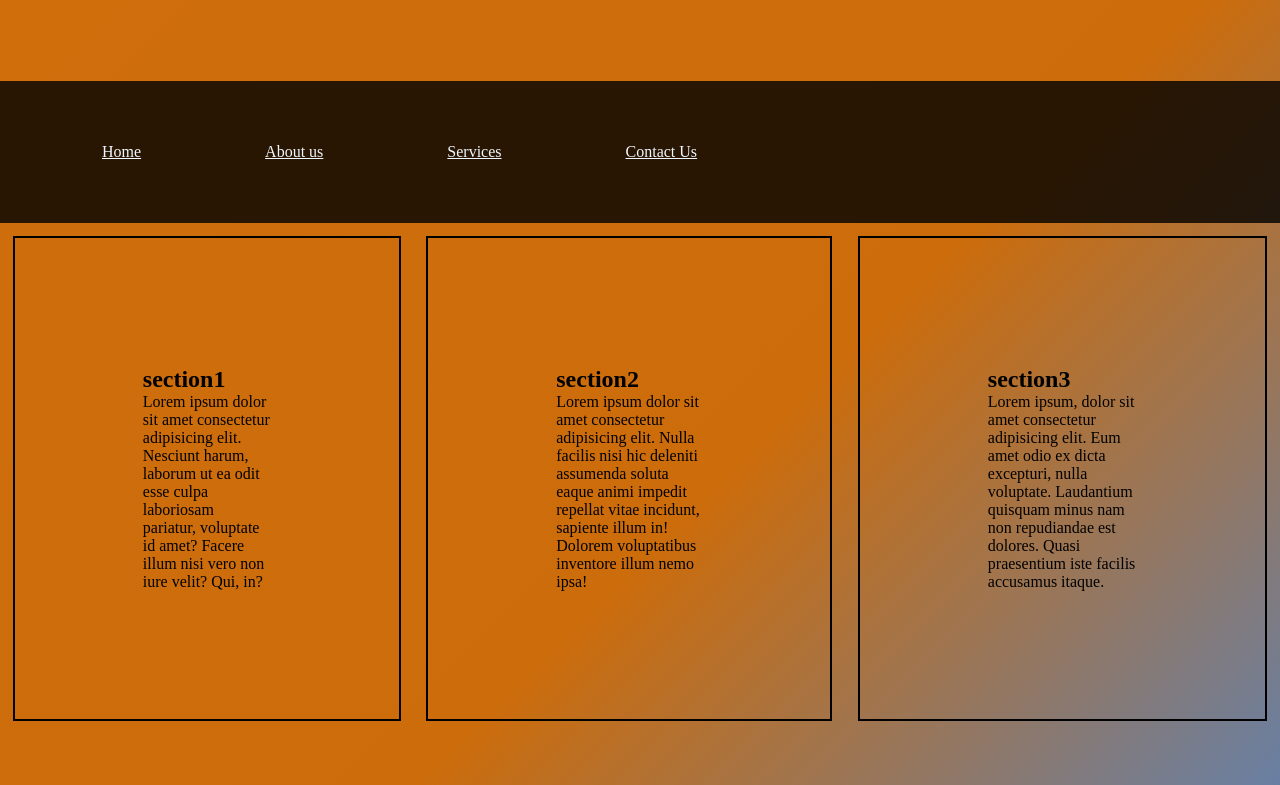
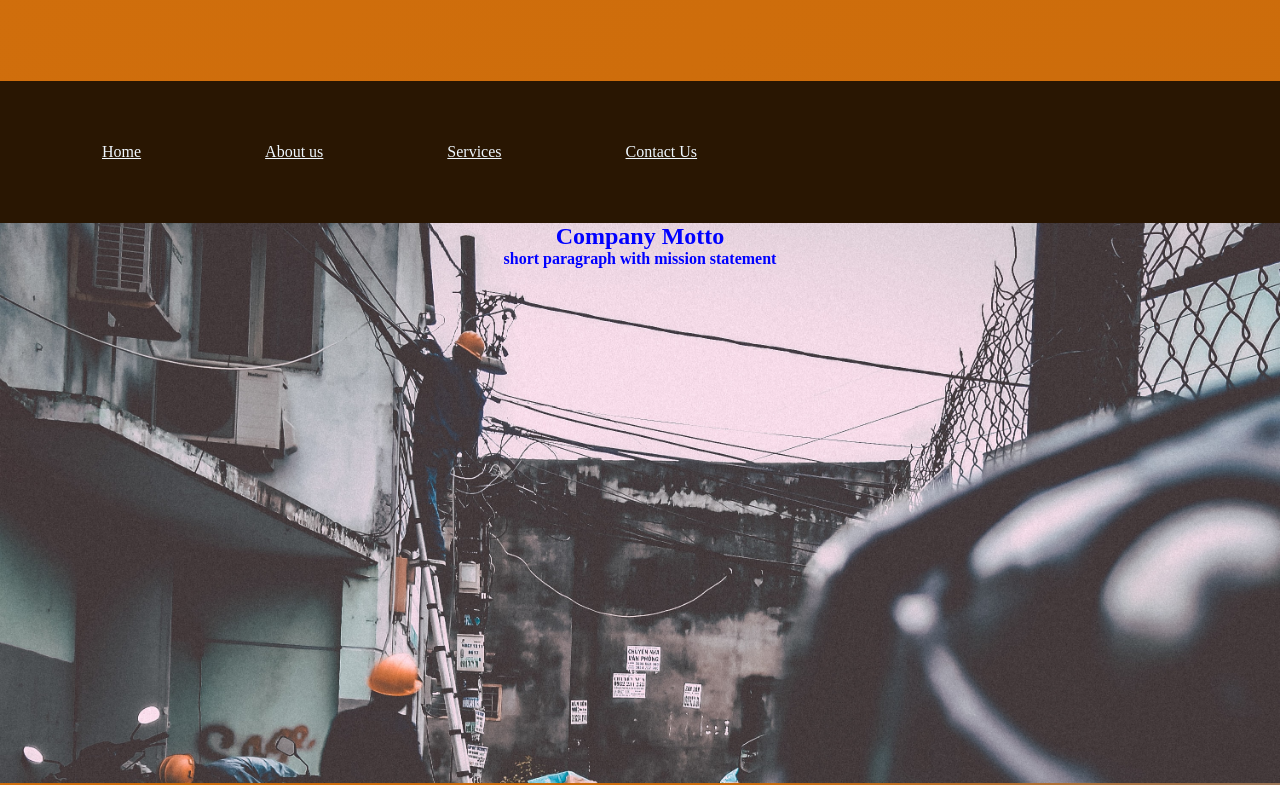
Before and after one commit to YKTV8/contractor-template, a plain HTML site: page index.html in a window 1280 px wide. Shown: the part 39-824 px from the top of the page. Drawn offline with Linux system fonts and the light colour scheme.

Commit message:
02/05
added images, profile pic in footer, hero section with image banner, centered h2 and p tag in .hero

```diff
--- a/index.html
+++ b/index.html
@@ -19,6 +19,10 @@
             </ul>
         </div>
     </header>
+    <div class="hero">
+        <h2>Company Motto</h2>
+        <p>short paragraph with mission statement</p>
+    </div>
     <section>
         <article>
             <div>
@@ -41,7 +45,7 @@
     </section>
 
     <footer>
-        <h4>Your Company name</h4>
+        <div class="info"><h4>Your Company name</h4>
             <p>123 Main Ave</p>
             <p>Auburn, Wa 98092</p>
             <p>tel: 253-555-555</p>
@@ -50,6 +54,8 @@
             <i class="fa-regular fa-envelope"></i>
             <i class="fa-solid fa-phone"></i>
             <i class="fa-solid fa-map-pin"></i>
+        </div>
+        <div class="profilepic"><img src="./images/jonas-kakaroto-mjRwhvqEC0U-unsplash.jpg" width="250px" height="200px"></div>
     </footer>
 </body>
 <script src="app.js"></script>
--- a/styles.css
+++ b/styles.css
@@ -9,6 +9,20 @@ html{
 }
 header{
 
+}
+.hero{
+    color: aliceblue;
+    background-image: url(./images/mh-tri-TadNRJiOHB4-unsplash.jpg);
+    background-repeat: no-repeat;
+    background-size: cover;
+    height: 70vh;
+}
+.hero p, h2{
+    color: blue;
+    display: flex;
+    justify-content: center;
+    font-weight: 600;
+    justify-content: center;
 }
 .logo{
     height: 15vh;
@@ -45,10 +59,14 @@ body{
 }
 
 footer{
+    display: flex;
+    flex-direction: row;
     padding-left: 10%;
     color: aliceblue;
     background-color: rgba(0,0,0, 0.8);
-
+}
+.profilepic{
+    margin-left: 60%;
 }
 /* @media screen (min-width:100px) and (max-width:800px) {
 
```
Also changed, not shown: images/austin-chan-ukzHlkoz1IE-unsplash.jpg (added), images/jonas-kakaroto-mjRwhvqEC0U-unsplash.jpg (added), images/matt-artz-qJE5Svhs2ek-unsplash.jpg (added), images/mh-tri-TadNRJiOHB4-unsplash.jpg (added), 7 other files. Lines whose indentation alone changed are shown as unchanged.
